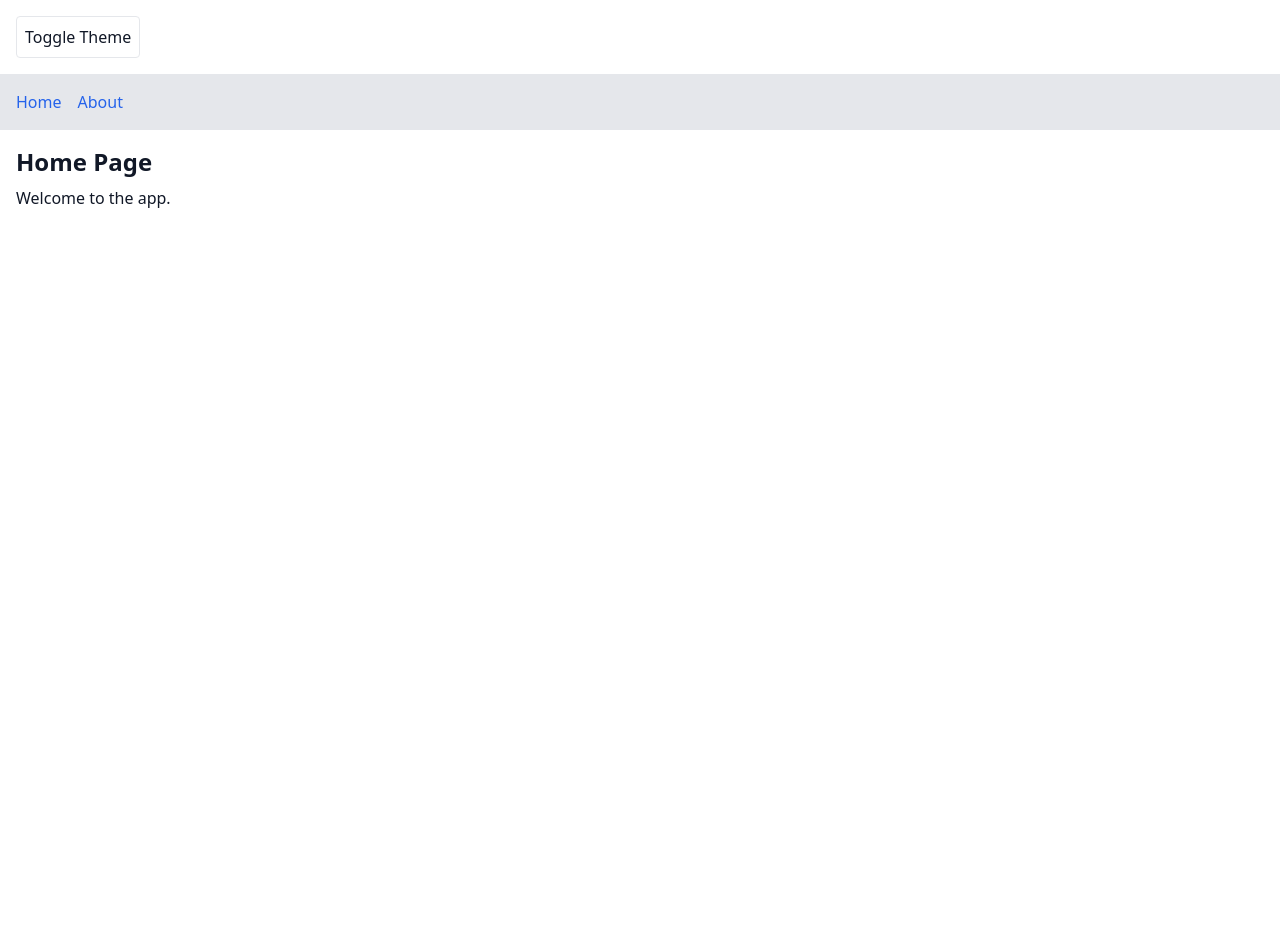
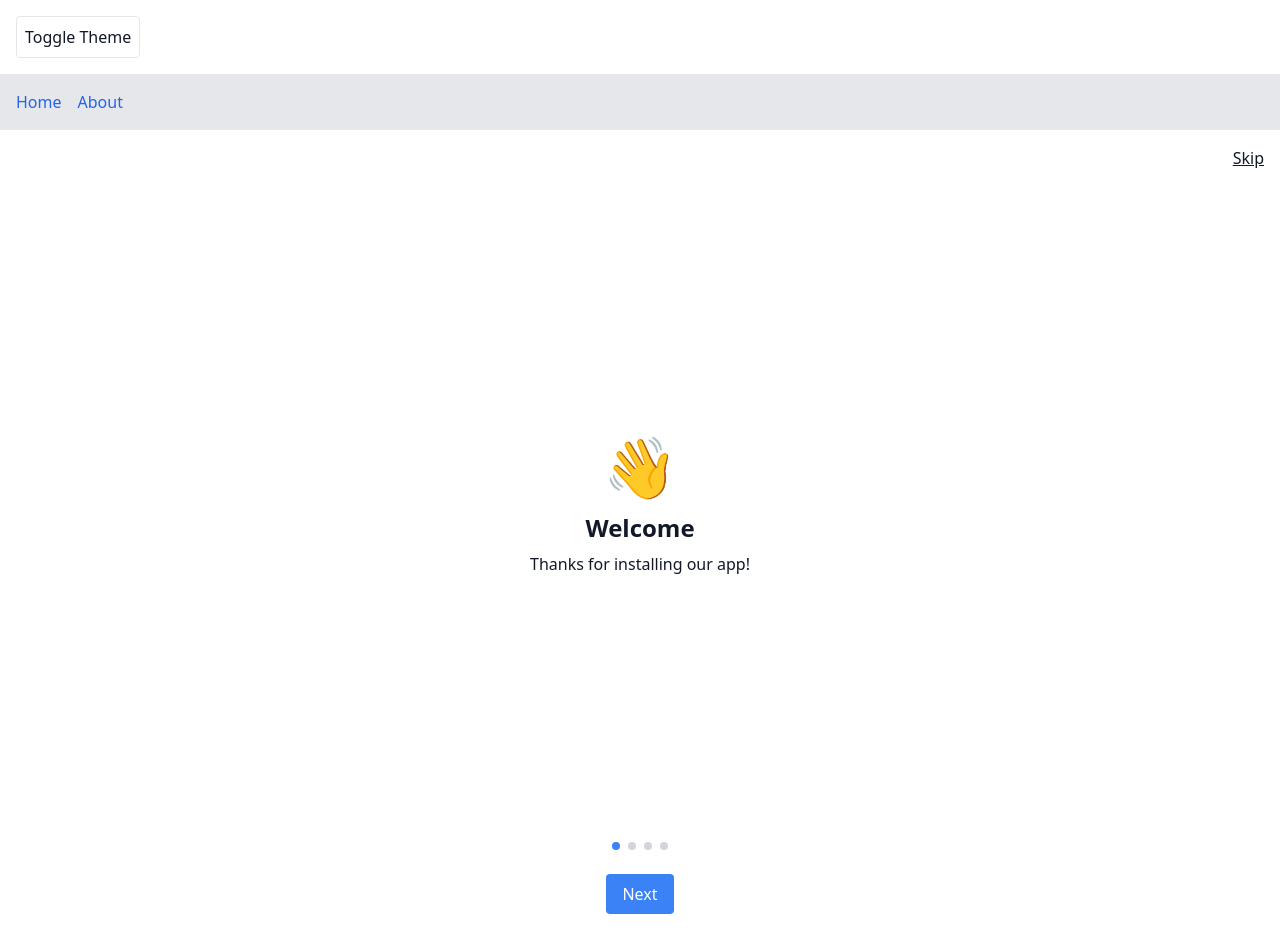
Before and after one commit to ibrhimAli/SAD, a React (Vite) app: page / in a window 1280 px wide. Before the commit the page ends 800 px from the top, so only its background shows below. Built offline with nearby package versions, Linux system fonts and the light colour scheme.

Commit message:
Add welcome carousel and routing

```diff
--- a/src/App.tsx
+++ b/src/App.tsx
@@ -2,6 +2,7 @@ import { BrowserRouter, Routes, Route } from 'react-router-dom';
 import NavBar from './components/NavBar';
 import Home from './pages/Home';
 import About from './pages/About';
+import WelcomeCarousel from './components/WelcomeCarousel';
 import { useThemeStore } from './contexts/useThemeStore';
 import './index.css';
 
@@ -16,7 +17,8 @@ function App() {
         </button>
         <NavBar />
         <Routes>
-          <Route path="/" element={<Home />} />
+          <Route path="/" element={<WelcomeCarousel />} />
+          <Route path="/home" element={<Home />} />
           <Route path="/about" element={<About />} />
         </Routes>
       </div>
--- a/src/components/NavBar.tsx
+++ b/src/components/NavBar.tsx
@@ -2,9 +2,9 @@ import { Link } from 'react-router-dom';
 
 export default function NavBar() {
   return (
-    <nav className="flex gap-4 p-4 bg-gray-200 dark:bg-gray-800">
-      <Link to="/" className="text-blue-600 dark:text-blue-400">Home</Link>
-      <Link to="/about" className="text-blue-600 dark:text-blue-400">About</Link>
-    </nav>
+      <nav className="flex gap-4 p-4 bg-gray-200 dark:bg-gray-800">
+        <Link to="/home" className="text-blue-600 dark:text-blue-400">Home</Link>
+        <Link to="/about" className="text-blue-600 dark:text-blue-400">About</Link>
+      </nav>
   );
 }
--- /dev/null
+++ b/src/components/WelcomeCarousel.tsx
@@ -0,0 +1,89 @@
+import { useState } from 'react';
+import { AnimatePresence, motion } from 'framer-motion';
+import { useNavigate } from 'react-router-dom';
+
+interface Slide {
+  title: string;
+  description: string;
+  icon: string;
+}
+
+const slides: Slide[] = [
+  {
+    title: 'Welcome',
+    description: 'Thanks for installing our app!',
+    icon: '👋',
+  },
+  {
+    title: 'Features',
+    description: 'Explore a variety of useful features.',
+    icon: '✨',
+  },
+  {
+    title: 'Customize',
+    description: 'Toggle between light and dark themes.',
+    icon: '🎨',
+  },
+  {
+    title: 'Get Started',
+    description: 'Jump in and enjoy the experience.',
+    icon: '🚀',
+  },
+];
+
+export default function WelcomeCarousel() {
+  const [index, setIndex] = useState(0);
+  const navigate = useNavigate();
+
+  const next = () => {
+    if (index < slides.length - 1) {
+      setIndex(index + 1);
+    } else {
+      navigate('/home');
+    }
+  };
+
+  const skip = () => navigate('/home');
+
+  return (
+    <div className="flex flex-col items-center justify-center h-screen p-4 text-center">
+      <button onClick={skip} className="self-end mb-4 underline">
+        Skip
+      </button>
+      <div className="flex-1 flex items-center justify-center w-full">
+        <AnimatePresence mode="wait">
+          <motion.div
+            key={index}
+            initial={{ opacity: 0, x: 50 }}
+            animate={{ opacity: 1, x: 0 }}
+            exit={{ opacity: 0, x: -50 }}
+            transition={{ duration: 0.3 }}
+            className="w-full"
+          >
+            <div className="text-6xl mb-4" aria-hidden="true">
+              {slides[index].icon}
+            </div>
+            <h2 className="text-2xl font-bold">{slides[index].title}</h2>
+            <p className="mt-2">{slides[index].description}</p>
+          </motion.div>
+        </AnimatePresence>
+      </div>
+      <div className="flex gap-2 mt-4">
+        {slides.map((_, i) => (
+          <div
+            key={i}
+            className={`h-2 w-2 rounded-full ${
+              i === index ? 'bg-primary' : 'bg-gray-300 dark:bg-gray-600'
+            }`}
+          />
+        ))}
+      </div>
+      <button
+        onClick={next}
+        className="mt-6 px-4 py-2 bg-primary text-white rounded"
+      >
+        {index === slides.length - 1 ? 'Start' : 'Next'}
+      </button>
+    </div>
+  );
+}
```
